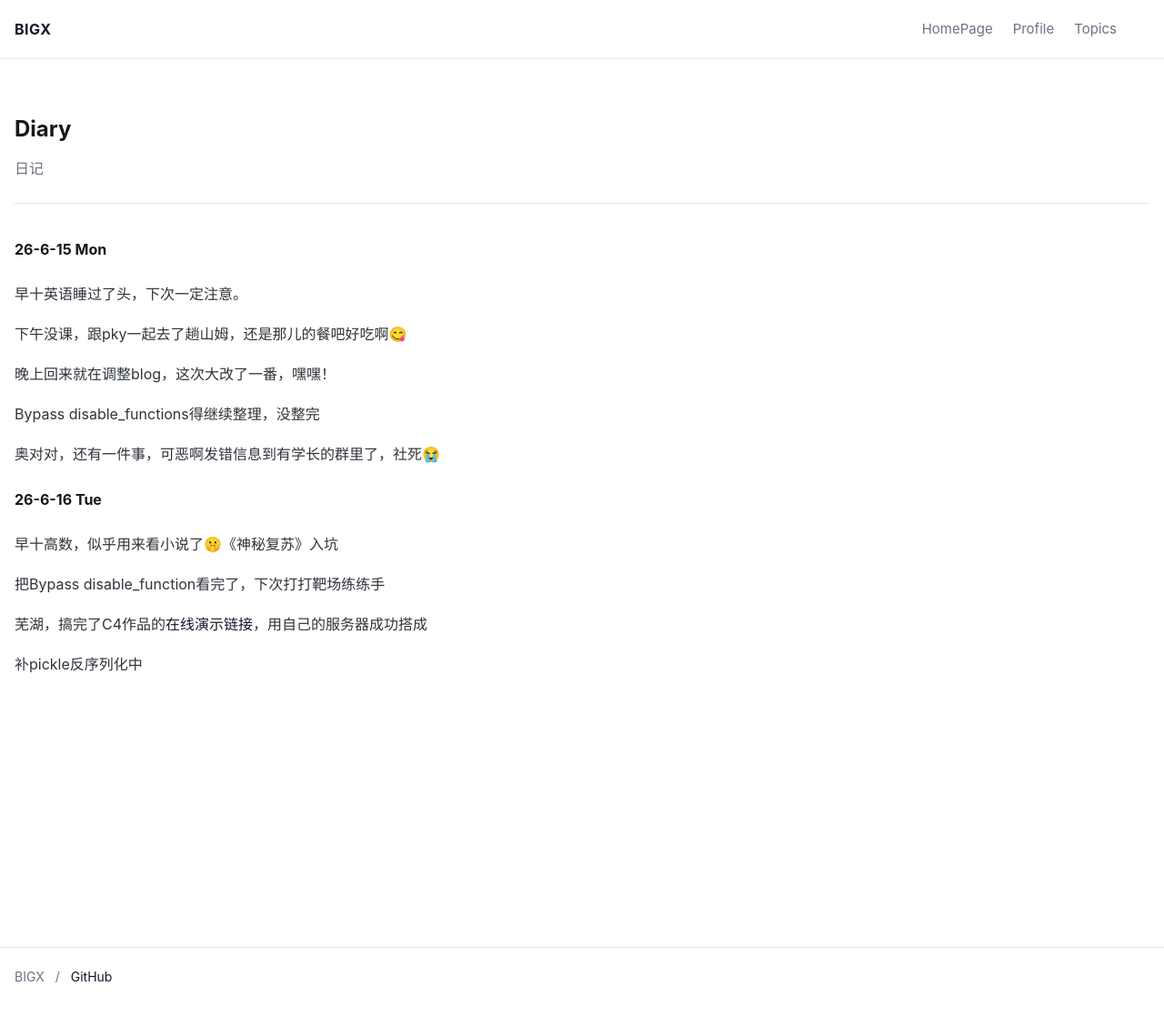
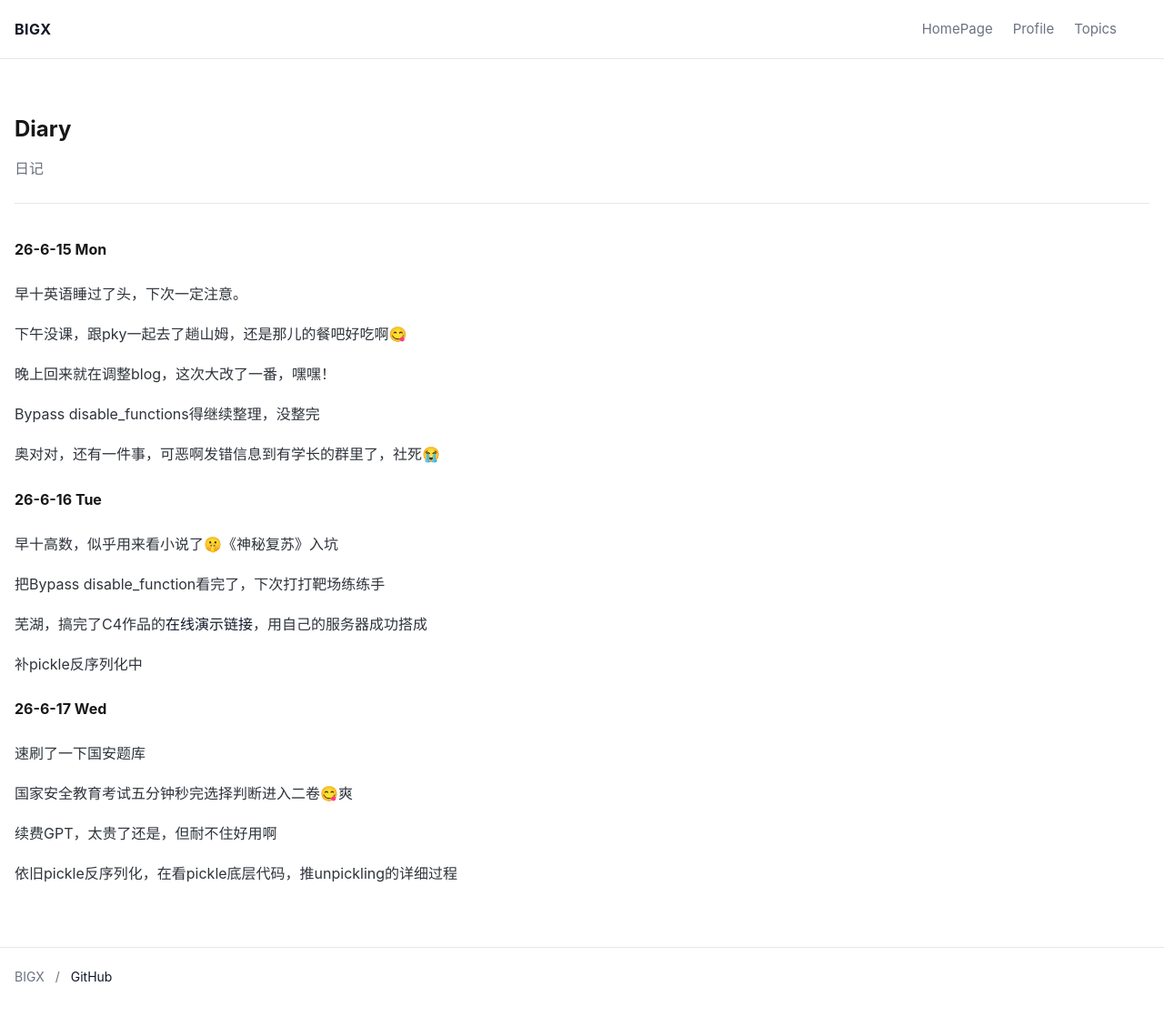
Before and after one commit to BIGX-bigx/BIGX-bigx.github.io, a Jekyll site: the page built from diary.md, in a window 1280 px wide and 1118 px high. Shown: the whole window at 91% size. Built offline with Jekyll 4.4.1, drawn with Linux system fonts in a browser that asks for light colours.

Commit message:
Update blog

```diff
--- a/diary.md
+++ b/diary.md
@@ -26,3 +26,13 @@ Bypass disable_functions得继续整理，没整完
 芜湖，搞完了C4作品的[在线演示链接](http://47.108.129.232:9000/)，用自己的服务器成功搭成
 
 补pickle反序列化中
+
+#### **26-6-17 Wed**
+
+速刷了一下国安题库
+
+国家安全教育考试五分钟秒完选择判断进入二卷😋爽
+
+续费GPT，太贵了还是，但耐不住好用啊
+
+依旧pickle反序列化，在看pickle底层代码，推unpickling的详细过程
```
